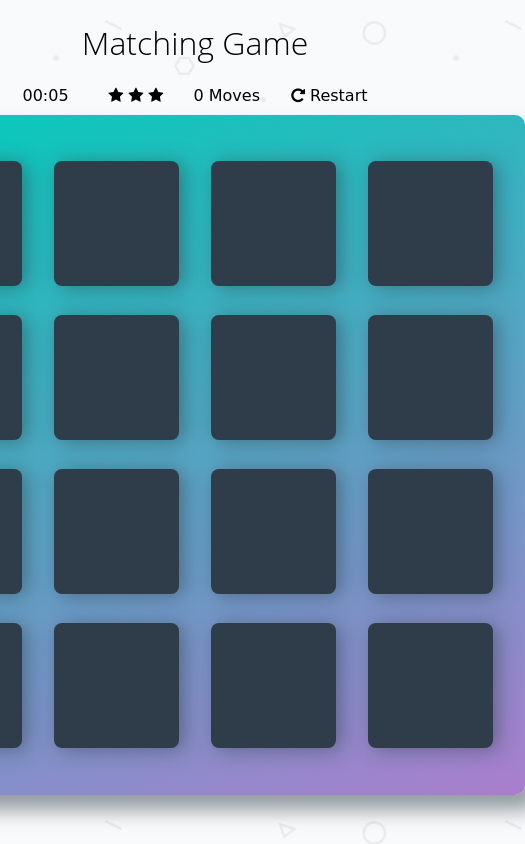
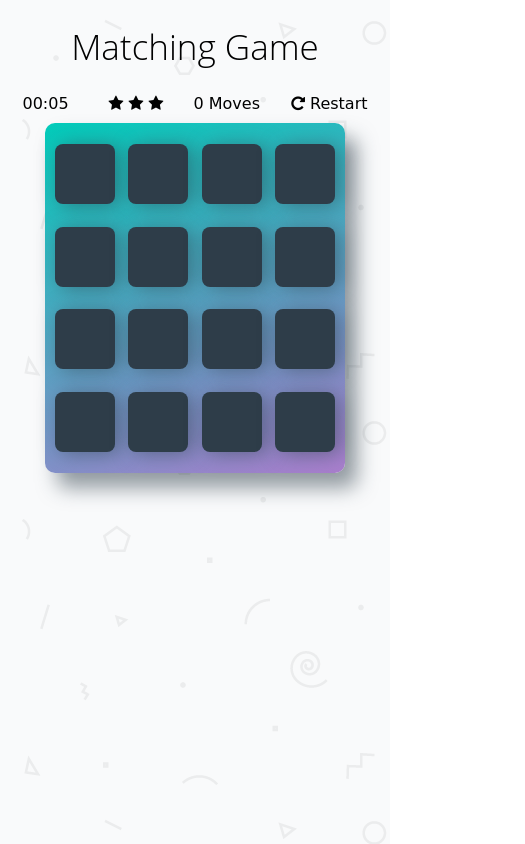
Before and after one commit to zdyk2003/udacity-memory-game, a plain HTML site: page index.html in a window 390 px wide. Shown: the whole page, 525 px wide, since content can reach past the window. Drawn offline with nearby package versions, Linux system fonts and the light colour scheme; a web font is replaced by a local one.

Commit message:
finished game

```diff
--- a/css/app.css
+++ b/css/app.css
@@ -149,3 +149,38 @@ button {
     text-align: center;
     text-transform: uppercase;
 }
+
+/**** MEDIA QUERIES****/
+@media screen and (max-width: 650px) {
+
+   h1 {
+    font-size: 35px;
+   }
+
+   .deck {
+    width: 500px;
+    min-height: 550px;
+    padding: 20px;
+   }
+
+   .deck .card {
+    height: 100px;
+    width: 100px;
+   }
+
+}
+
+@media screen and (max-width: 500px) {
+
+    .deck {
+        width: 300px;
+        min-height: 350px;
+        padding: 10px;
+    }
+
+    .deck .card {
+       height: 60px;
+        width: 60px;
+    }
+
+}
--- a/index.html
+++ b/index.html
@@ -1,7 +1,9 @@
 <!doctype html>
 <html lang="en">
 <head>
-    <meta charset="utf-8">
+    <meta charset="UTF-8">
+    <meta name="viewport" content="width=device-width, initial-scale=1">
+
     <title>Matching Game</title>
     <meta name="description" content="">
     <link rel="stylesheet prefetch" href="https://maxcdn.bootstrapcdn.com/font-awesome/4.6.1/css/font-awesome.min.css">
--- a/js/app.js
+++ b/js/app.js
@@ -35,8 +35,8 @@ $(document).ready(function() {
 
 //restart the game
 $("#restartGame").on("click", function () {
-		location.reload();
-		newGame();
+	location.reload();
+	newGame();
 	});
 
 /*
```
Also changed, not shown: 1 other file.
